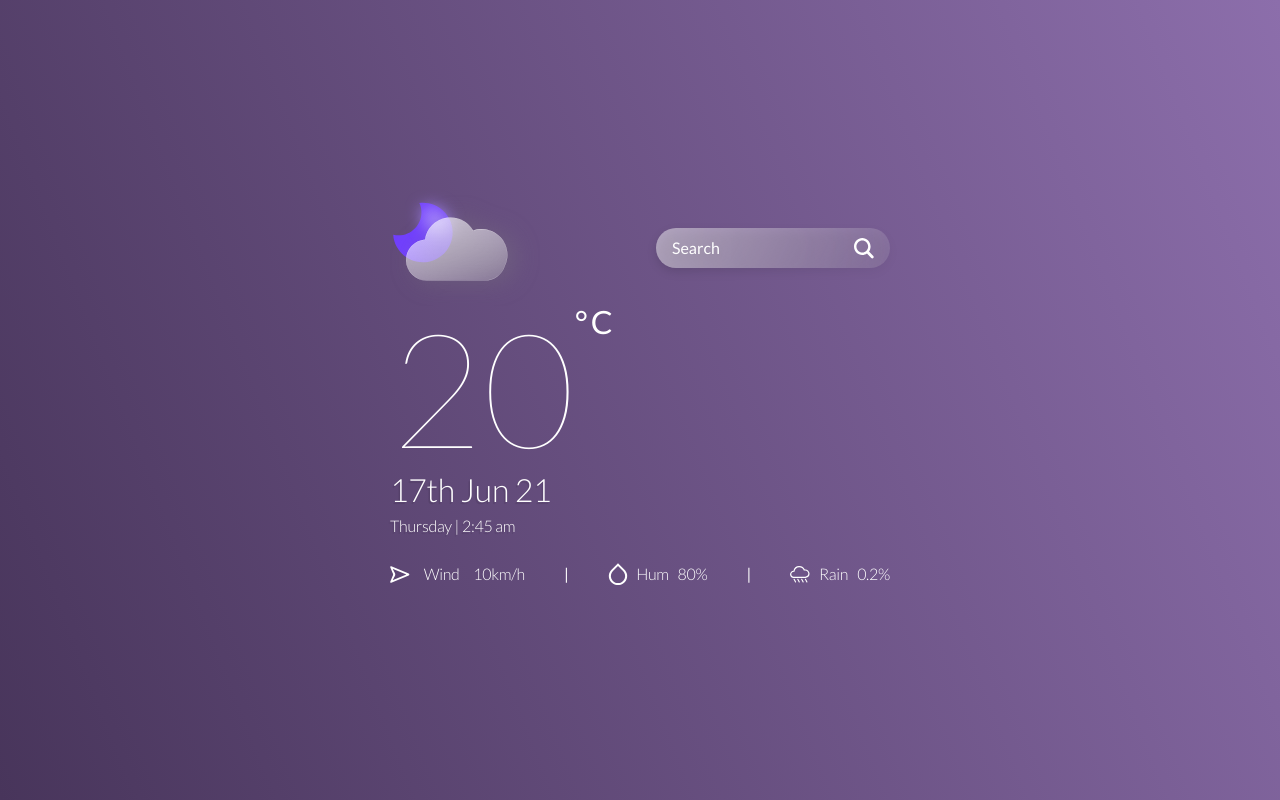
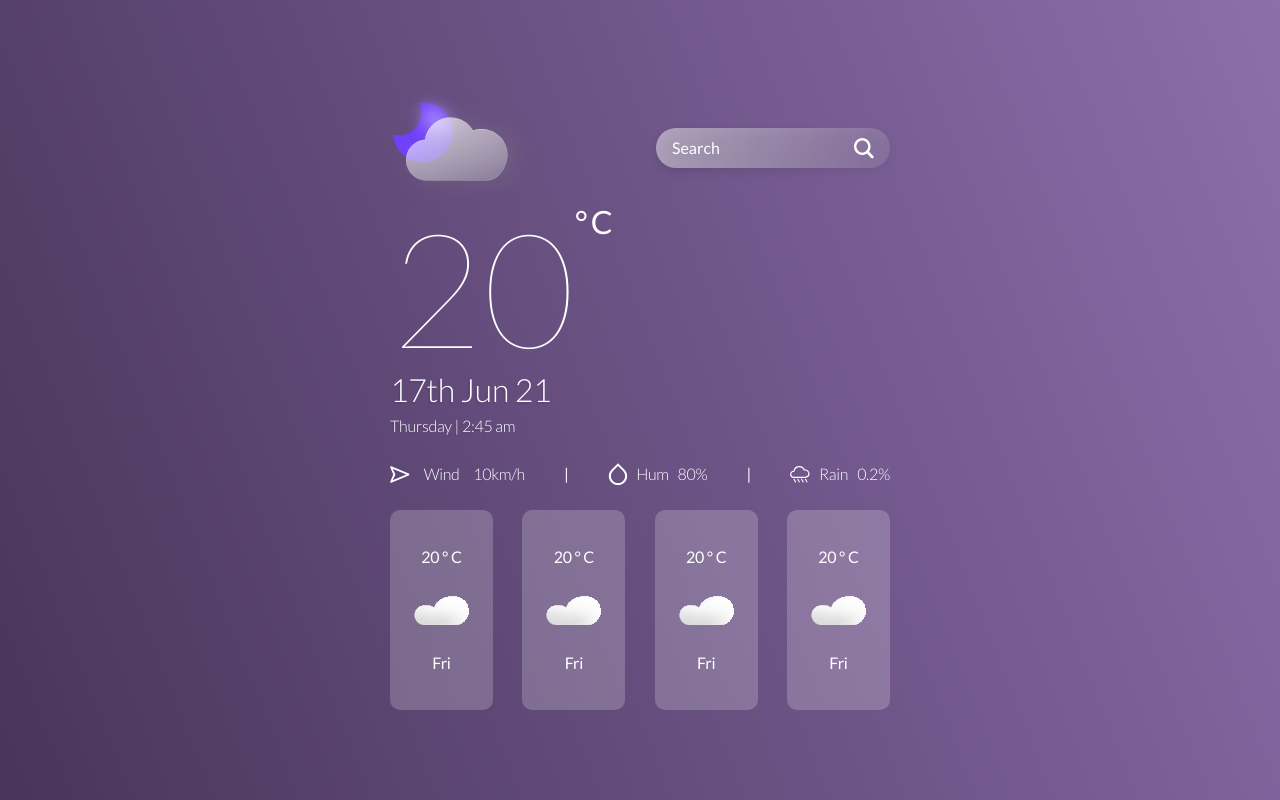
Before and after one commit to rantavishav/weather_app, a React (Create React App) app: page / in a window 1280 px wide. Built offline with nearby package versions, Linux system fonts and the light colour scheme.

Commit message:
Added and desgined wather card in home page

```diff
--- a/src/assets/images/index.js
+++ b/src/assets/images/index.js
@@ -1,4 +1,5 @@
 export { default as HALF_CLOUD_ICON_SVG } from './half-cloud-icon.svg';
+export { default as CLOUDY_ICON_SVG } from './cloudy-icon.svg';
 export { default as SEARCH_ICON_SVG } from './search-icon.svg';
 export { default as HUMIDITY_ICON_SVG } from './humidity-icon.svg';
 export { default as RAIN_ICON_SVG } from './rain-icon.svg';
--- a/src/components/index.js
+++ b/src/components/index.js
@@ -3,3 +3,4 @@ export { default as WeatherIcon } from './weatherIcon';
 export { default as SearchBar } from './searchBar';
 export { default as TemperatureCard } from './temperatureCard';
 export { default as WeatherStats } from './weatherStats';
+export { default as WeatherCard } from './weatherCard';
--- /dev/null
+++ b/src/components/weatherCard/index.jsx
@@ -0,0 +1,17 @@
+// import styles for this component
+import { CLOUDY_ICON_SVG } from '../../assets/images';
+import './weatherCard.css';
+
+const WeatherCard = ({ tempValue = '', img = CLOUDY_ICON_SVG, day = '' }) => {
+  return (
+    <div className="weather-card-container">
+      <div className="weather-card-value">{tempValue} &#176; C</div>
+      <div className="weather-card-img">
+        <img src={img} alt="cloudy" />
+      </div>
+      <div className="weather-card-day">{day}</div>
+    </div>
+  );
+};
+
+export default WeatherCard;
--- /dev/null
+++ b/src/components/weatherCard/weatherCard.css
@@ -0,0 +1,10 @@
+.weather-card-container {
+  background: rgba(255, 255, 255, 0.2);
+  border-radius: 10px;
+  display: flex;
+  flex-direction: column;
+  justify-content: space-evenly;
+  align-items: center;
+  padding: 0.5rem 1.5rem;
+  height: 200px;
+}
--- a/src/views/home/Home.jsx
+++ b/src/views/home/Home.jsx
@@ -1,4 +1,11 @@
-import { SearchBar, TemperatureCard, WeatherIcon, WeatherStats } from '../../components';
+import { CLOUDY_ICON_SVG } from '../../assets/images';
+import {
+  SearchBar,
+  TemperatureCard,
+  WeatherCard,
+  WeatherIcon,
+  WeatherStats
+} from '../../components';
 
 // import css for this page
 import './Home.css';
@@ -12,6 +19,13 @@ const Home = () => {
       </div>
       <TemperatureCard className="mb-4" />
       <WeatherStats className="mb-4" />
+
+      <div className="d-flex justify-content-between align-items-center">
+        <WeatherCard tempValue="20" img={CLOUDY_ICON_SVG} day="Fri" />
+        <WeatherCard tempValue="20" img={CLOUDY_ICON_SVG} day="Fri" />
+        <WeatherCard tempValue="20" img={CLOUDY_ICON_SVG} day="Fri" />
+        <WeatherCard tempValue="20" img={CLOUDY_ICON_SVG} day="Fri" />
+      </div>
     </div>
   );
 };
```
Also changed, not shown: src/assets/images/cloudy-icon.svg (added).
